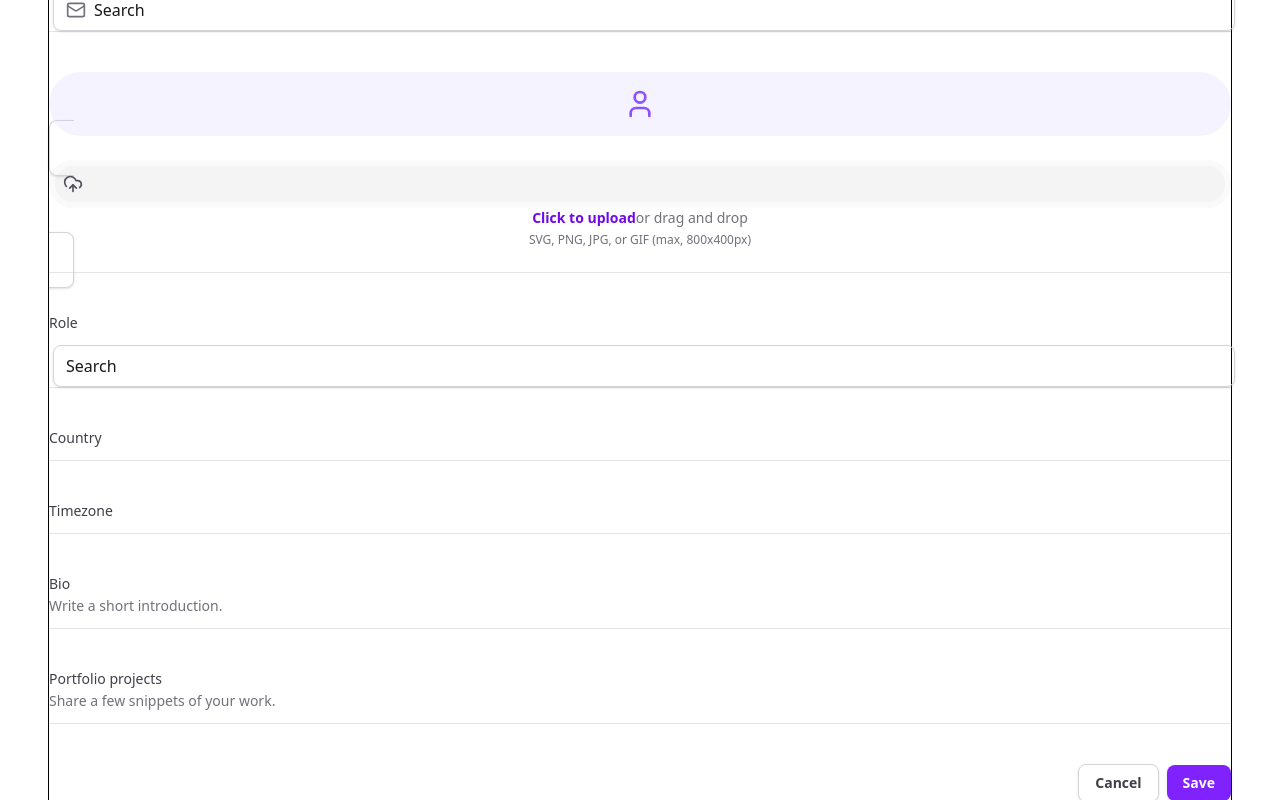
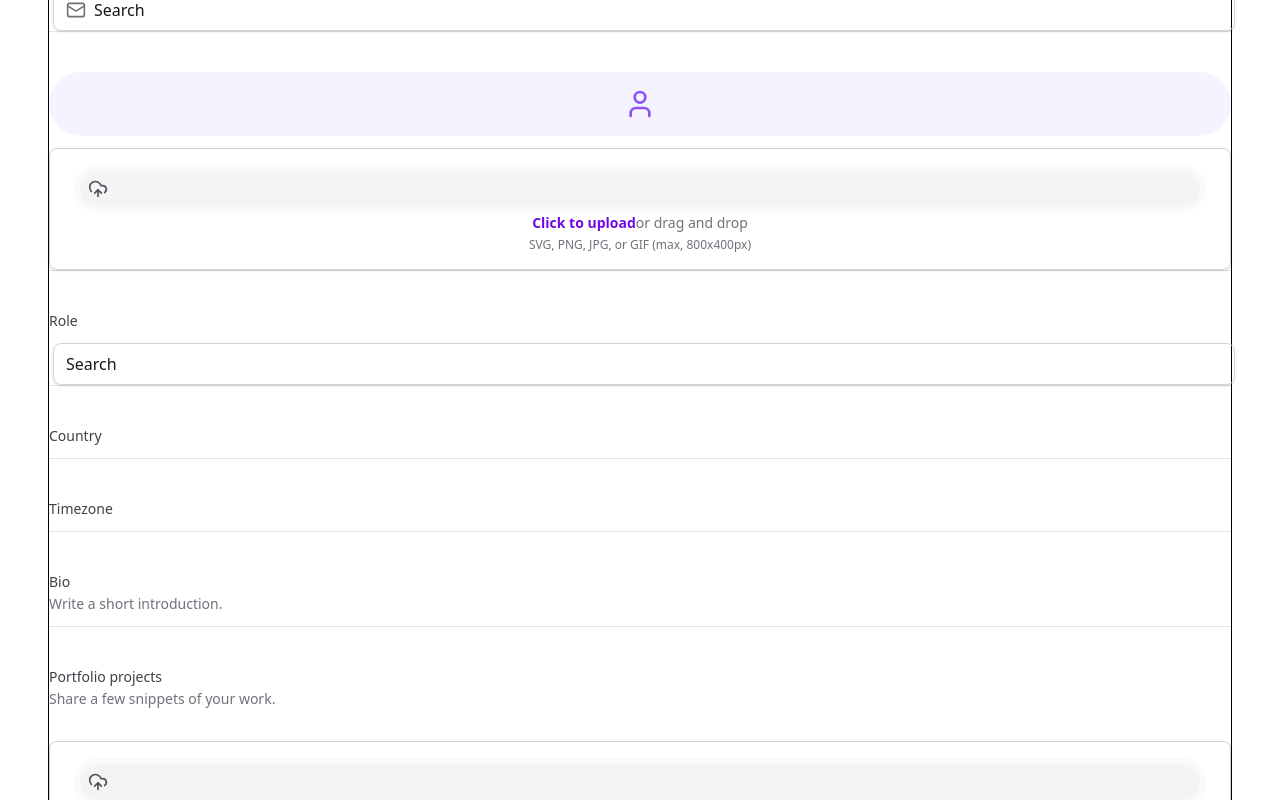
Before and after one commit to igortuag/tailwind-next, a Next.js app: page / in a window 1280 px wide. Shown: the part 1320-2120 px from the top of the page. Built offline with nearby package versions, Linux system fonts and the light colour scheme.

Commit message:
feat: refactor FileInput component structure for improved layout

```diff
--- a/src/app/page.tsx
+++ b/src/app/page.tsx
@@ -75,13 +75,11 @@ export default function Home() {
             </Input.Root>
           </div>
 
-          <div className="grid gap-3 grid-cols-form pt-5">
-            <FileInput.Root>
-              <FileInput.ImagePreview />
-              <FileInput.Trigger />
-              <FileInput.Control />
-            </FileInput.Root>
-          </div>
+          <FileInput.Root className="grid gap-3 grid-cols-form pt-5">
+            <FileInput.ImagePreview />
+            <FileInput.Trigger />
+            <FileInput.Control />
+          </FileInput.Root>
 
           <div className="grid gap-3 grid-cols-form pt-5">
             <label htmlFor="role" className="text-sm font-medium text-zinc-700">
@@ -136,7 +134,10 @@ export default function Home() {
                 Share a few snippets of your work.
               </p>
             </label>
-            <div></div>
+            <FileInput.Root className="grid gap-3 grid-cols-form pt-5">
+              <FileInput.Trigger />
+              <FileInput.Control multiple />
+            </FileInput.Root>
           </div>
 
           <div className="flex items-center justify-end gap-2 pt-5">
```
